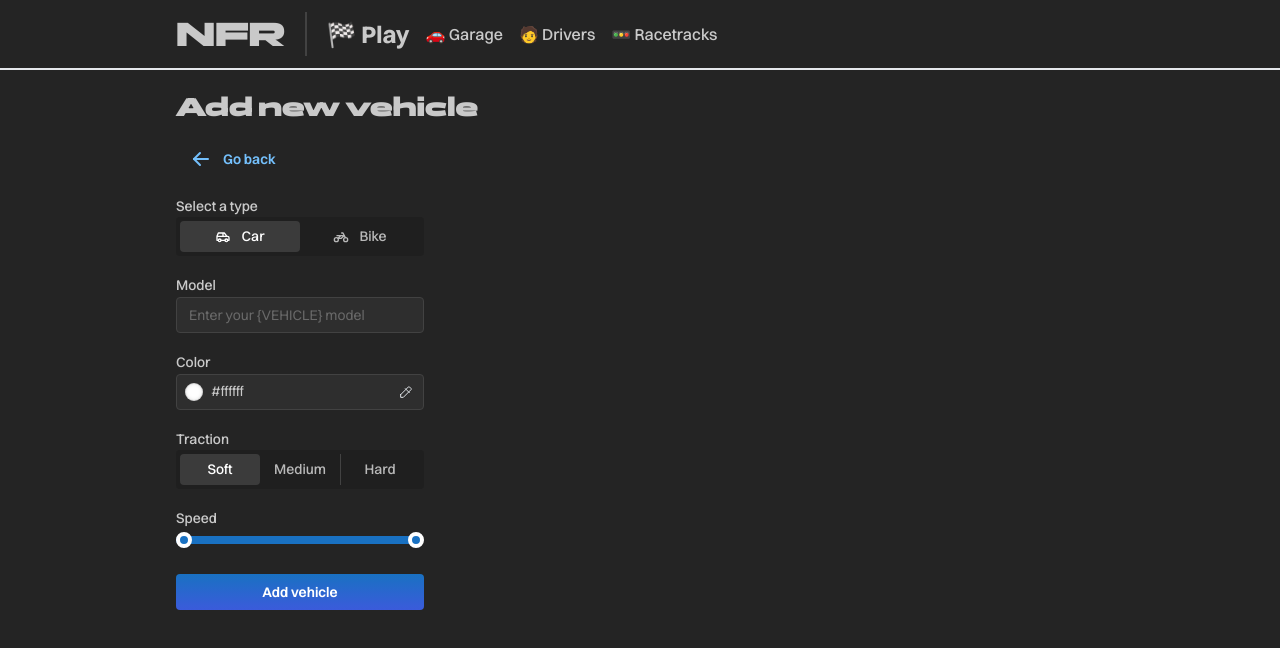
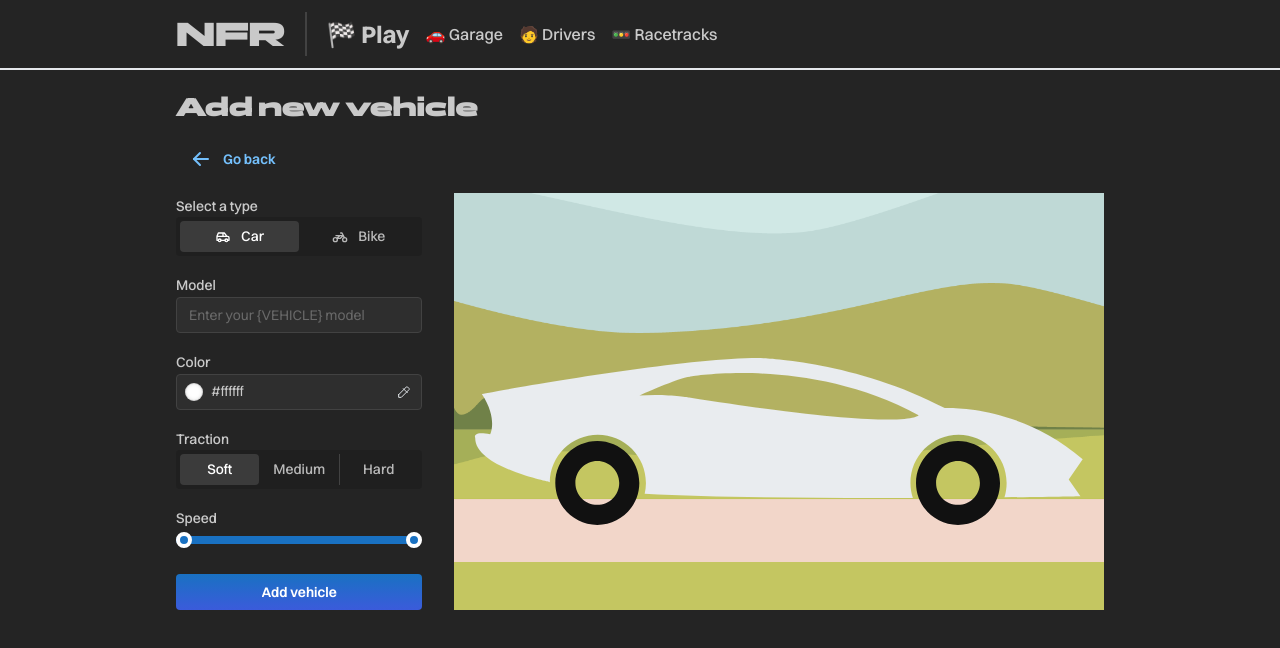
Before and after one commit to HodeonArtz/need-for-react, a React (Vite) app: page /vehicles/new in a window 1280 px wide. Shown: the top 648 px of the page. Built offline with nearby package versions, Linux system fonts and the light colour scheme.

Commit message:
feat: add preview to vehicle form

```diff
--- a/src/components/Vehicles/BikeRender.jsx
+++ b/src/components/Vehicles/BikeRender.jsx
@@ -1,7 +1,7 @@
-export const BikeRender = ({ color, height }) => {
+export const BikeRender = ({ color, height, width }) => {
   return (
     <svg
-      style={{ height }}
+      style={{ height, width }}
       xmlns="http://www.w3.org/2000/svg"
       xmlnsXlink="http://www.w3.org/1999/xlink"
       version="1.1"
--- a/src/pages/vehicles/params/VehicleNew.jsx
+++ b/src/pages/vehicles/params/VehicleNew.jsx
@@ -1,15 +1,12 @@
 import {
+  BackgroundImage,
   Button,
   Center,
   ColorInput,
-  Group,
-  Input,
-  InputLabel,
-  NativeSelect,
+  Flex,
   RangeSlider,
   SegmentedControl,
   Stack,
-  Text,
   TextInput,
   Title,
 } from "@mantine/core";
@@ -20,6 +17,9 @@ import { Link } from "react-router-dom";
 import { Bike, Car, Vehicle } from "../../../models";
 import { colorSwatch, firstLetterUppercase } from "../../../utils";
 import Labeler from "../../../components/Labeler";
+import backgroundVehicle from "../../../assets/png/background-landscape.png";
+import CarRender from "../../../components/Vehicles/CarRender";
+import BikeRender from "../../../components/Vehicles/BikeRender";
 
 const VehicleNew = () => {
   return (
@@ -30,9 +30,20 @@ const VehicleNew = () => {
           Go back
         </Button>
       </Link>
-      <Group>
+      <Flex w="100%" gap={"xl"}>
         <VehicleForm />
-      </Group>
+        <VehiclePreview
+          vehicle={
+            new Car({
+              color: "#E9ECEF",
+              minMoves: 6,
+              maxMoves: 10,
+              model: "BMW Serie 3",
+              traction: "high",
+            })
+          }
+        />
+      </Flex>
     </Stack>
   );
 };
@@ -114,3 +125,29 @@ const VehicleForm = () => {
     </form>
   );
 };
+const VehiclePreview = ({ vehicle }) => {
+  return (
+    <BackgroundImage
+      src={backgroundVehicle}
+      style={{
+        backgroundPositionY: "96%",
+        justifyContent: "end",
+        alignItems: "stretch",
+        display: "flex",
+        flexDirection: "column",
+      }}
+      bgsz="300%"
+      pos={"relative"}
+      maw="70%"
+    >
+      <Flex justify={"center"} align={"end"} h={"50%"} p={"lg"} pb={"13%"}>
+        {vehicle.constructor.name === Car.name && (
+          <CarRender color={vehicle.color} width={"100%"} />
+        )}
+        {vehicle.constructor.name === Bike.name && (
+          <BikeRender color={vehicle.color} width={"100%"} height={"100%"} />
+        )}
+      </Flex>
+    </BackgroundImage>
+  );
+};
```
Also changed, not shown: src/assets/png/background-landscape.png.
